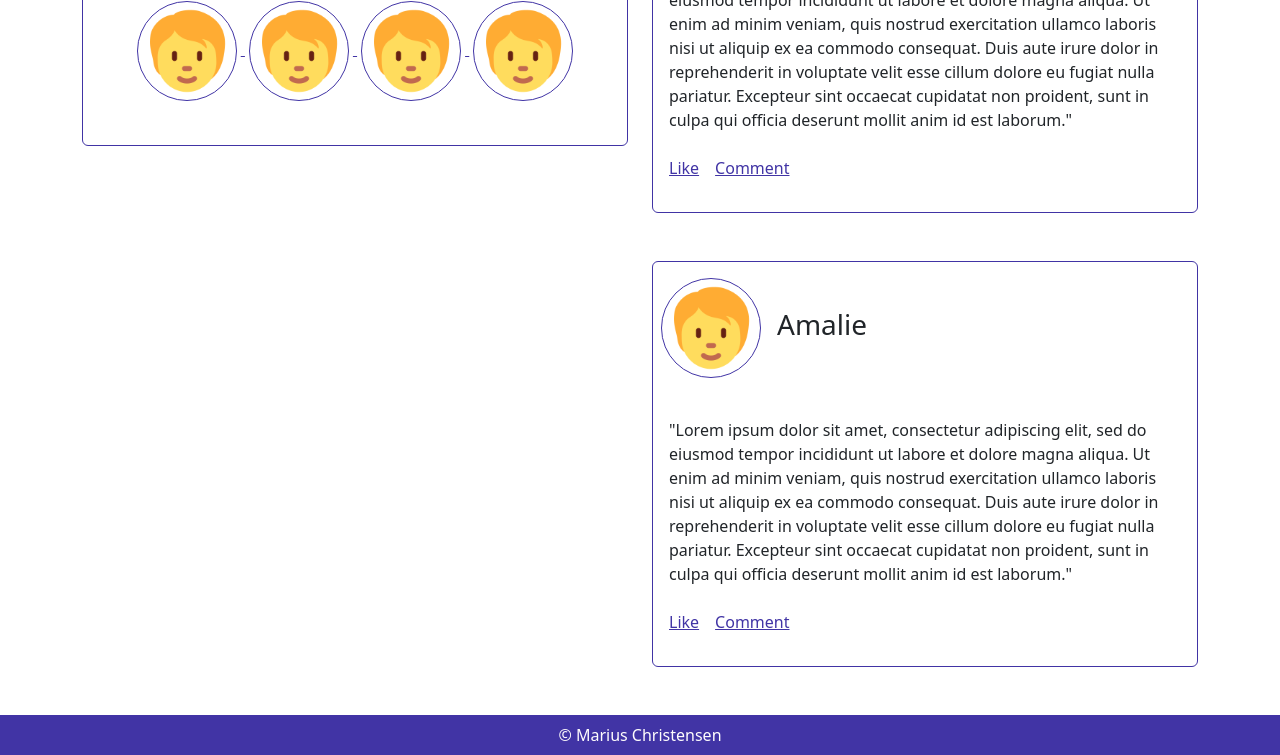
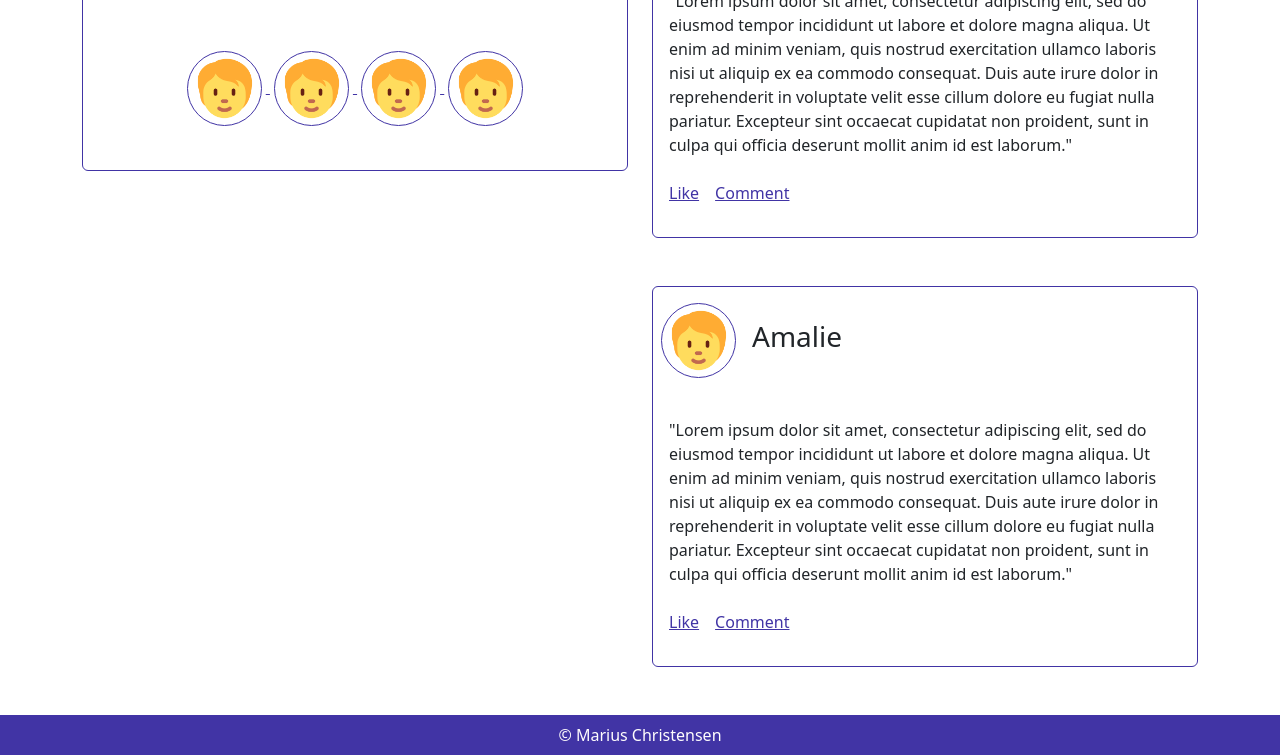
Before and after one commit to MariusChristensen/css-frameworks-ca, a website: page profile.html in a window 1280 px wide. Shown: the part 737-1492 px from the top of the page. Drawn offline with nearby package versions, Linux system fonts and the light colour scheme.

Commit message:
Making images look a bit better

```diff
--- a/src/scss/components/_images.scss
+++ b/src/scss/components/_images.scss
@@ -1,5 +1,9 @@
 .img-thumbnail {
-  max-width: 100px;
+  max-width: 150px;
   border-radius: 50%;
   border: 1px solid $primary;
 }
+
+.card .img-thumbnail {
+  max-width: 75px;
+}
--- a/src/scss/components/_nav.scss
+++ b/src/scss/components/_nav.scss
@@ -1,8 +1,4 @@
 .nav-link:hover {
   border: 1px solid $secondary;
   border-radius: 10px;
-
-  &:active {
-    text-decoration: underline;
-  }
 }
```
Also changed, not shown: dist/css/styles.css, 1 other file.
